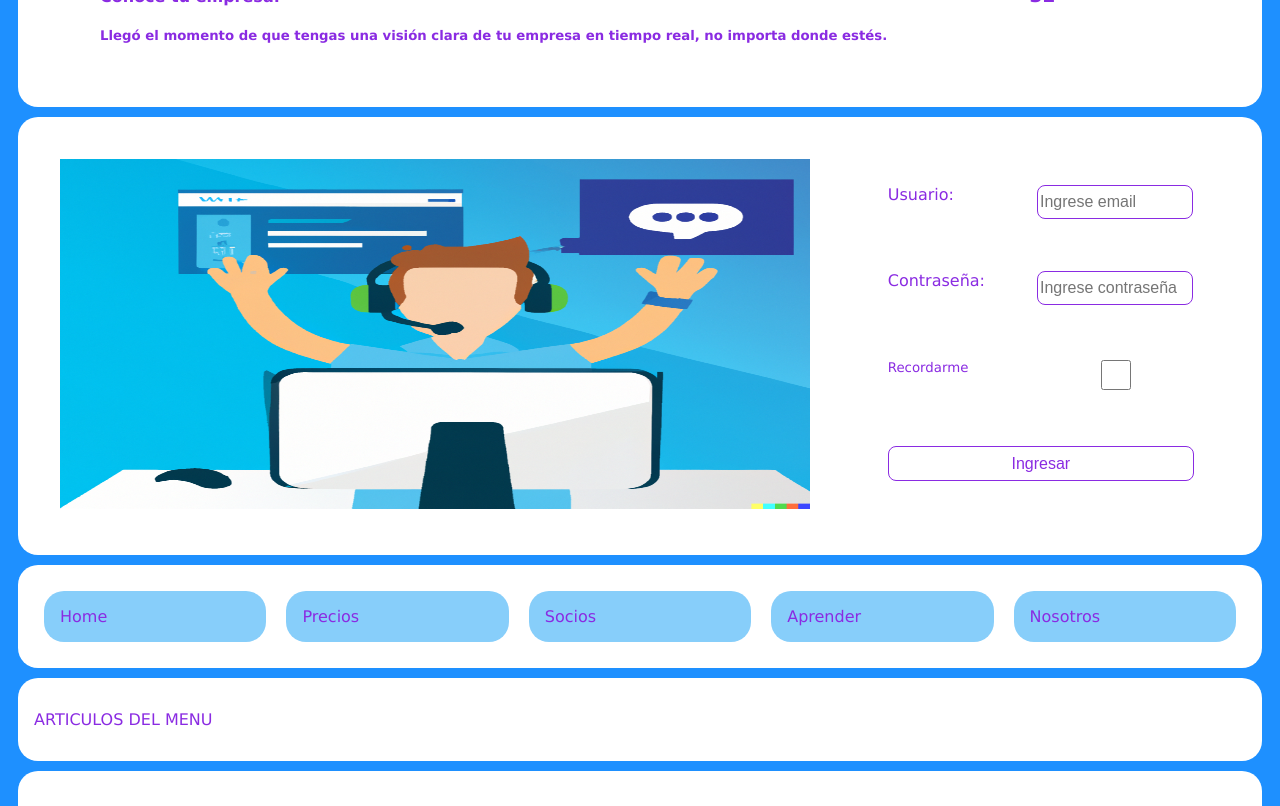
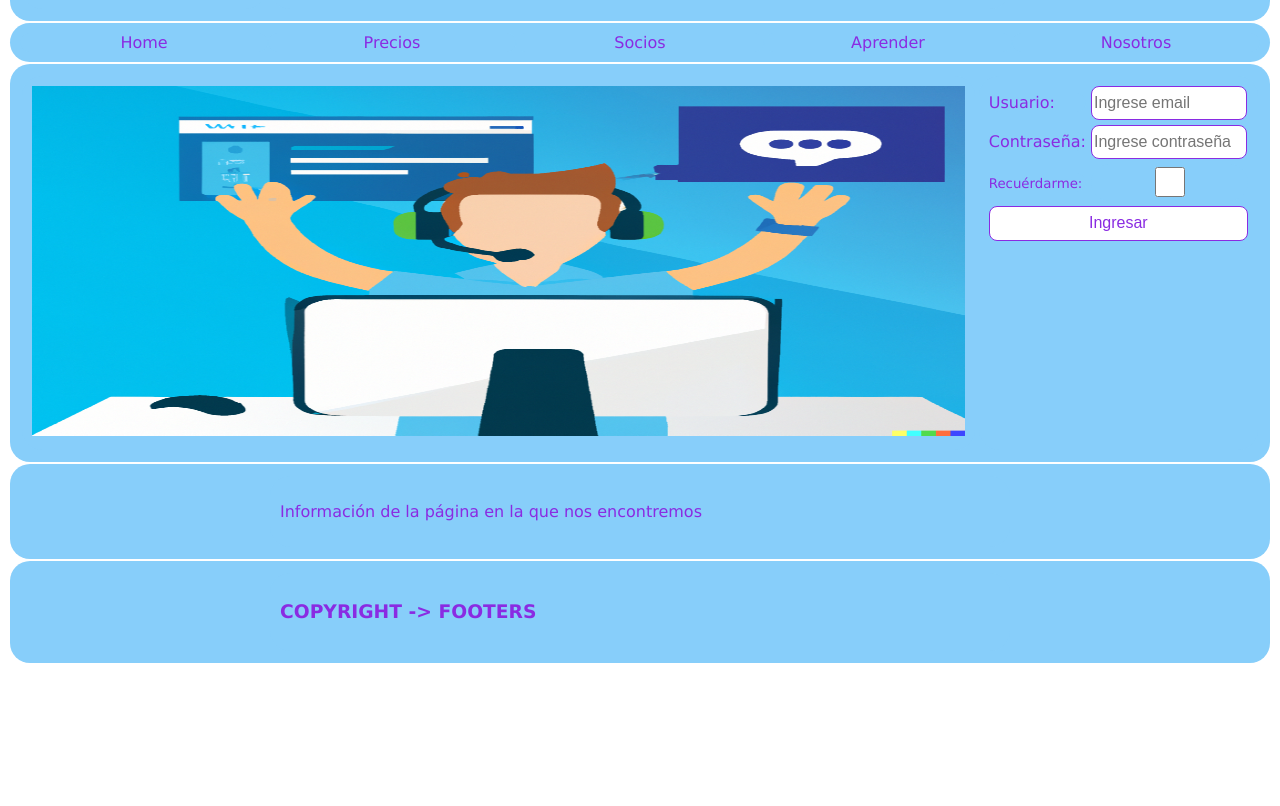
Before and after one commit to julianfv1150/localGestion, a plain HTML site: page HMTL/index.html in a window 1280 px wide. Shown: the part 146-952 px from the top of the page. After the commit the page ends 817 px from the top, so only its background shows below. Drawn offline with Linux system fonts and the light colour scheme.

Commit message:
Reorganización del styleSheet CSS, simplificación del grid

```diff
--- a/CSS/main.css
+++ b/CSS/main.css
@@ -1,9 +1,8 @@
 body{
     font-family: Verdana, Geneva, Tahoma, sans-serif;
-    background-color:dodgerblue ;
+    background-color:white ;
     color:blueviolet;
 }
-
 a{
   color: blueviolet;
   vertical-align: middle;
@@ -11,12 +10,25 @@ a{
   text-decoration: none;
 }
 
-.menu > div {
-    background-color:lightskyblue;
+.workspaceMenu{
+    background-color:darkturquoise;
+    border-radius: 8px;
+    text-align: center;
 }
-.nav-bar > div {
-    background-color:lightskyblue;
+.formItems{
+    padding: 0%;
+    margin: 0%;
 }
+
+.indexMenu {
+    width: auto;
+    height: 100%;
+    margin: 0px;
+    padding: 0px;
+    text-align: center;
+}
+
+
 
 button[type=button], button[type=submit], button[type=reset]{
     background-color: white;
@@ -39,14 +51,19 @@ input[type=email], input[type=password], input[type=checkbox]{
     color: blueviolet;
 }
 
-/** Manejo de los divs y los grids **/
+
+
+
+/*  Manejo de los divs y los grids
+        ->ALIGN es vertical y
+        ->JUSTIFY es horizontal    */
 
 /*DIV*/
 div {
     /*DIV containers*/
-    background-color:white;
-    padding: 1em;
-    margin: 10px;
+    background-color:lightskyblue;
+    padding: 10px;
+    margin: 2px;
     border-radius: 20px;
 }
 div:hover{
@@ -54,41 +71,33 @@ div:hover{
 }
 
 /*GRIDs*/
-.grid-banner{
+.grid-5xauto{
     display: grid;
     grid-template-columns: repeat(5, 1fr);
-}
-.banner{
-    grid-column: 1 / 5;
-}
-.loggin{
-    grid-column: 5 / 6;
 }
 .form{
     display: grid;
     grid-template-columns: repeat(2, 1fr);
+    align-items: center;
+    gap: 5px;
 }
-.cuenta{
+
+/*CELDAS*/
+.primero{
+    grid-column: 1 / 2;
+}
+.primerosDos{
     grid-column: 1 / 3;
 }
-.button{
-    grid-column: 1 / 3;
+.primerosCuatro{
+    grid-column: 1 / 5;
 }
-.grid-body{
-    display: grid;
-    grid-template-columns: repeat(4, 1fr);
-}
-.menu{
-    grid-column: 1 / 2;
-}
-.article{
+.segundoCuarto{
     grid-column: 2 / 5;
 }
-.nav-bar{
-    display: grid;
-    grid-template-columns: repeat(5, 1fr);
+.ultimosCuatro{
+    grid-column: 2 / 6;
 }
-article{
-    grid-column: 2/5;
-    padding: 1em;
+.ultimo{
+    grid-column: 5 / 6;
 }
--- a/HMTL/index.html
+++ b/HMTL/index.html
@@ -7,61 +7,74 @@
         </title>
     </head>
     <body>
-        <div class="grid-banner">
-            <div class="banner">
-                <h1>SRMIP : Gestión</h1>
-                <blockquote>
-                    <h4>Conocé tu empresa.</h4>
-                    <h5>Llegó el momento de que tengas una visión clara de tu empresa en tiempo real, no importa donde estés.</h3>
-                </blockquote>
+
+    <!--INSTITUCIONAL-->
+
+        <div class="grid-5xauto">
+            <div class="primero">
+                <img src="../RAW/logo1.png" alt="Logo" width="100px" height="100px"/>
             </div>
-            <div class="loggin">
-                <h3>Fecha()</h3>
-                <h3>El clima de hoy es 32°</h3>
+            <div class="segundoCuarto">
+                <h4>Conocé tu empresa.</h4>
+                <h5>Llegó el momento de que tengas una visión clara de tu empresa en tiempo real, no importa donde estés.</h5>
             </div>
         </div>
-        <div class="grid-banner">
-            <div class="banner">
+
+    <!--MENU DEL SITIO-->
+
+        <div class="grid-5xauto">
+            <div class="indexMenu"><span>Home</span></div>
+            <div class="indexMenu"><span>Precios</span></div>
+            <div class="indexMenu"><span>Socios</span></div>
+            <div class="indexMenu"><span>Aprender</span></div>
+            <div class="indexMenu"><span>Nosotros</span></div>
+        </div>
+
+    <!--BANNER DE INICIO-->
+
+        <div class="grid-5xauto">
+            <div class="primerosCuatro">
                 <img src="../RAW/bannerInstitucional.png" alt="bannerInstitucional" width="100%" height="350px" />
             </div>
-            <div class="loggin">
+            <div class="ultimo">
+
+    <!--FORMULARIO DE INGRESO AL SISTEMA-->
+
                 <form class="form" action="./logon.html">
-                    <div>
+                    <div class="formItems">
                         <label>Usuario:</label>
                     </div>
-                    <div>
+                    <div class="formItems">
                         <input type="email" placeholder="Ingrese email">
                     </div>
-                    <div>
+                    <div class="formItems">
                         <label>Contraseña:</label>
                     </div>
-                    <div >
+                    <div class="formItems">
                         <input type="password" placeholder="Ingrese contraseña">
                     </div>
-                    <div>
-                        <small>Recordarme</small>
+                    <div class="formItems">
+                        <small>Recuérdarme:</small>
                     </div>
-                    <div>
-                        <input type="checkbox">
+                    <div class="formItems">
+                        <input type="checkbox" class="mycheckbox">
                     </div>
-                    <div class="button">
+                    <div class="primerosDos formItems">
                         <button type="submit">Ingresar</button>
                     </div>
                 </form>
             </div>
         </div>
-        <div class="nav-bar">
-            <div>Home</div>
-            <div>Precios</div>
-            <div>Socios</div>
-            <div>Aprender</div>
-            <div>Nosotros</div>
+        <div class="grid-5xauto">
+            <div class="segundoCuarto">
+                <p>Información de la página en la que nos encontremos</p>
+            </div>
         </div>
-        <div class="article">
-            <p>ARTICULOS DEL MENU</p>
-        </div>
-        <div class="footer">
-            <h3>COPYRIGHT -> FOOTERS</h3>
+
+    <!--FOOTER-->
+
+        <div class="grid-5xauto">
+            <div class="segundoCuarto"><h3>COPYRIGHT -> FOOTERS</h3></div>
         </div>
     </body>
 </html>
```
Also changed, not shown: HMTL/logon.html (+44 -27 lines), RAW/banner.jpg (added), RAW/logo.png (added), RAW/logo1.png (added).
